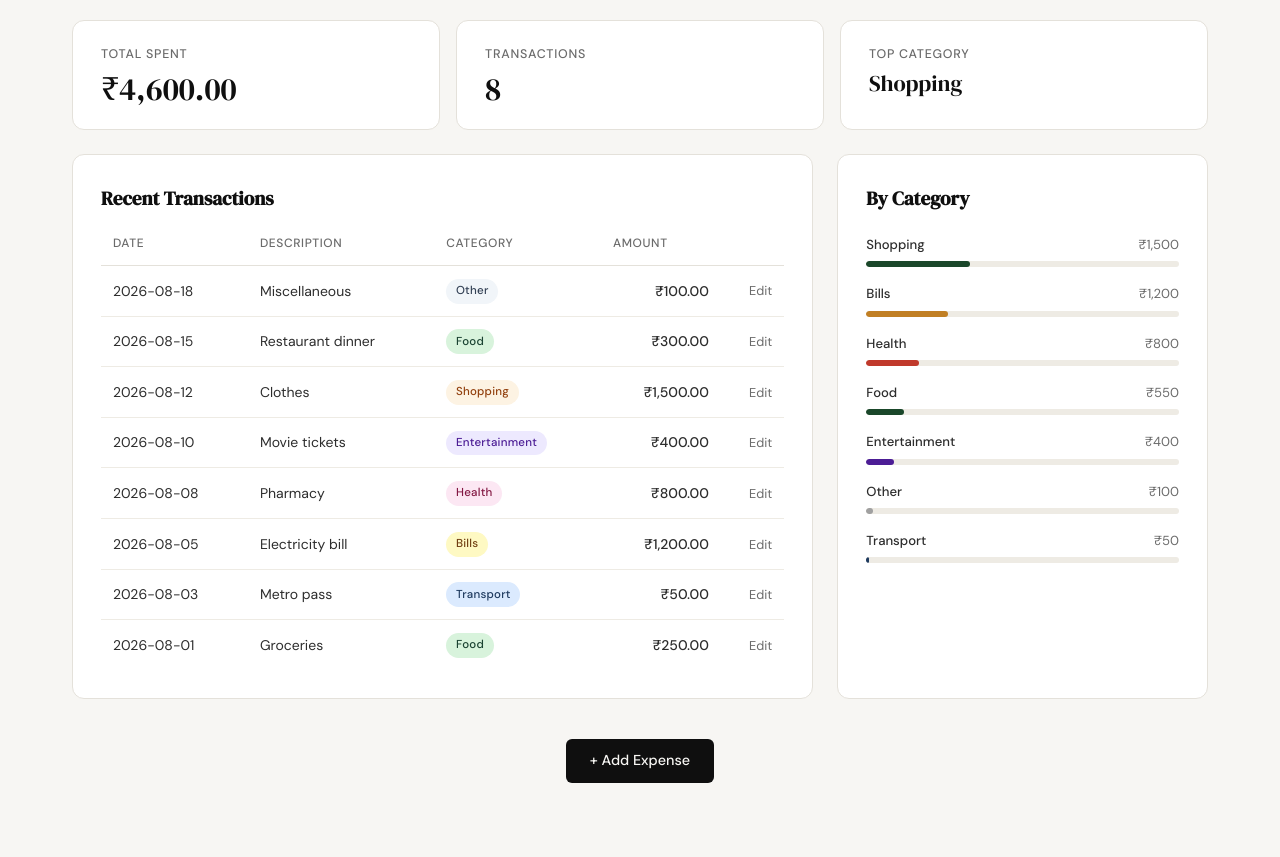
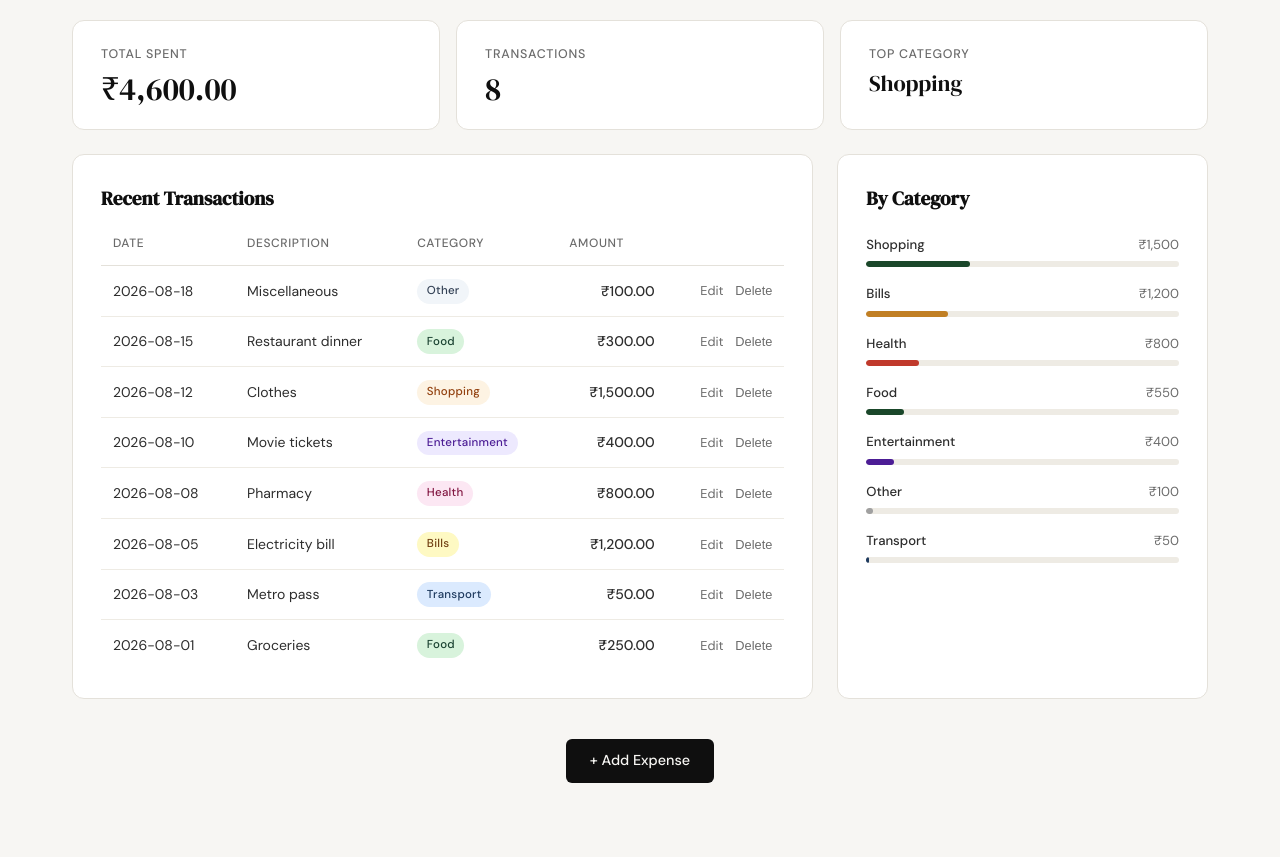
Before and after one commit to NikunjS91/Claude_expenseManager, a Flask app: page /profile in a window 1280 px wide. Shown: the part 327-1184 px from the top of the page. Run offline with Flask 3, Linux system fonts and the light colour scheme; a user stored in the database is signed in; data comes from the database, SQL or seed files in the repository.

Commit message:
feat: allow users to delete expenses from their profile (#9)

```diff
--- a/app.py
+++ b/app.py
@@ -304,9 +304,24 @@ def edit_expense(expense_id):
     return redirect(url_for("profile"))
 
 
-@app.route("/expenses/<int:id>/delete")
-def delete_expense(id):
-    return "Delete expense — coming in Step 9"
+@app.route("/expenses/<int:expense_id>/delete", methods=["POST"])
+def delete_expense(expense_id):
+    if not session.get("user_id"):
+        return redirect(url_for("login"))
+
+    conn = get_db()
+    cursor = conn.execute(
+        "DELETE FROM expenses WHERE id = ? AND user_id = ?",
+        (expense_id, session["user_id"]),
+    )
+    conn.commit()
+    conn.close()
+
+    if cursor.rowcount == 0:
+        abort(404)
+
+    flash("Expense deleted successfully.", "success")
+    return redirect(url_for("profile"))
 
 
 @app.route("/terms")
--- a/static/css/style.css
+++ b/static/css/style.css
@@ -784,6 +784,20 @@ a { color: inherit; text-decoration: none; }
     color: var(--accent);
 }
 
+.tx-delete-btn {
+    font-size: 0.8rem;
+    color: var(--ink-muted);
+    background: none;
+    border: none;
+    padding: 0;
+    cursor: pointer;
+    margin-left: 0.5rem;
+}
+
+.tx-delete-btn:hover {
+    color: var(--danger);
+}
+
 /* Category badges */
 
 .cat-badge {
--- a/templates/profile.html
+++ b/templates/profile.html
@@ -77,7 +77,10 @@
                         <td><span class="cat-badge cat-badge--{{ tx.category | lower }}">{{ tx.category }}</span></td>
                         <td class="tx-amount">{{ tx.amount }}</td>
                         <td class="tx-actions">
-                            <a href="{{ url_for('edit_expense', id=tx.id) }}" class="tx-edit-link">Edit</a>
+                            <a href="{{ url_for('edit_expense', expense_id=tx.id) }}" class="tx-edit-link">Edit</a>
+                            <form method="POST" action="{{ url_for('delete_expense', expense_id=tx.id) }}" style="display:inline">
+                                <button type="submit" class="tx-delete-btn">Delete</button>
+                            </form>
                         </td>
                     </tr>
                     {% endfor %}
```
Also changed, not shown: .claude/specs/09-delete-expense.md (added).
